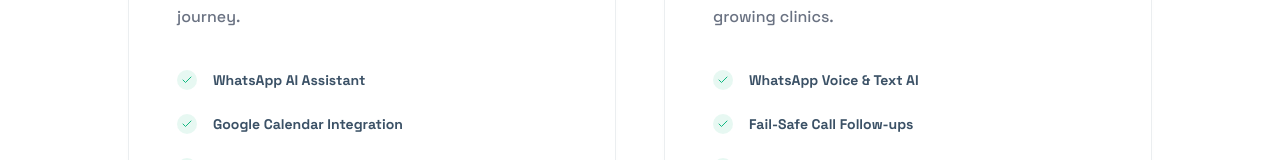
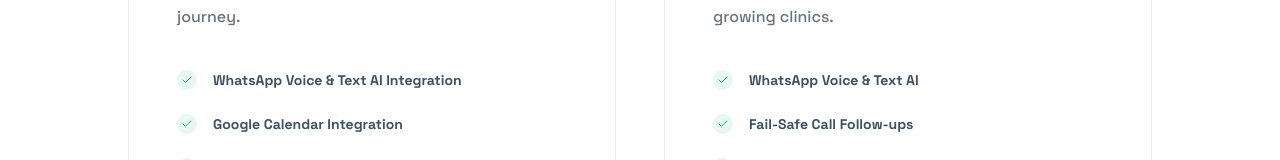
Before and after one commit to jainshreyash001-u/bookmyappointment, a React (Vite) app in the folder frontend/: page /pricing in a window 1280 px wide. Shown: the part 635-795 px from the top of the page. Built offline with nearby package versions, Linux system fonts and the light colour scheme.

Commit message:
update: rename Starter Pack whatsapp feature

```diff
--- a/frontend/src/pages/PricingPage.jsx
+++ b/frontend/src/pages/PricingPage.jsx
@@ -11,7 +11,7 @@
       desc: 'Perfect for solo practitioners starting their AI journey.',
       color: 'blue',
       features: [
-        'WhatsApp AI Assistant',
+        'WhatsApp Voice & Text AI Integration',
         'Google Calendar Integration',
         '100+ Conversations / Month',
         '24/7 Priority Email Support',
```
